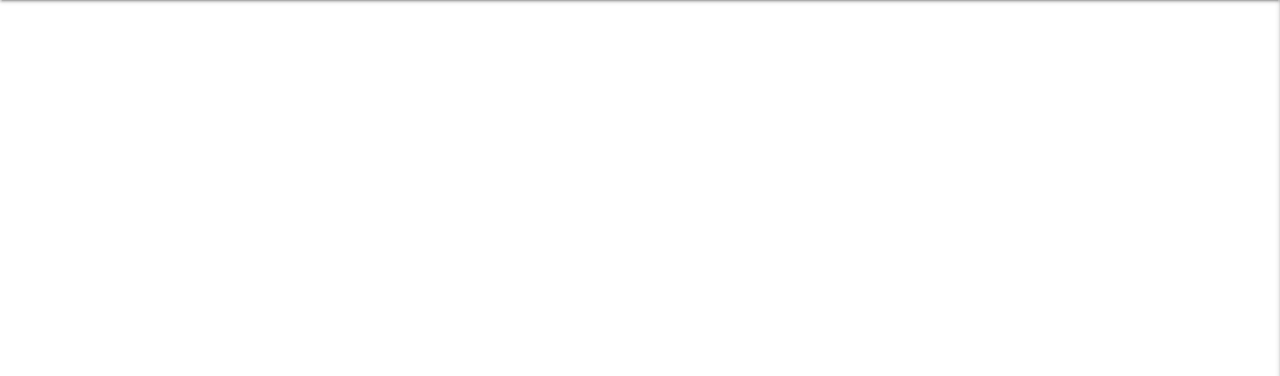
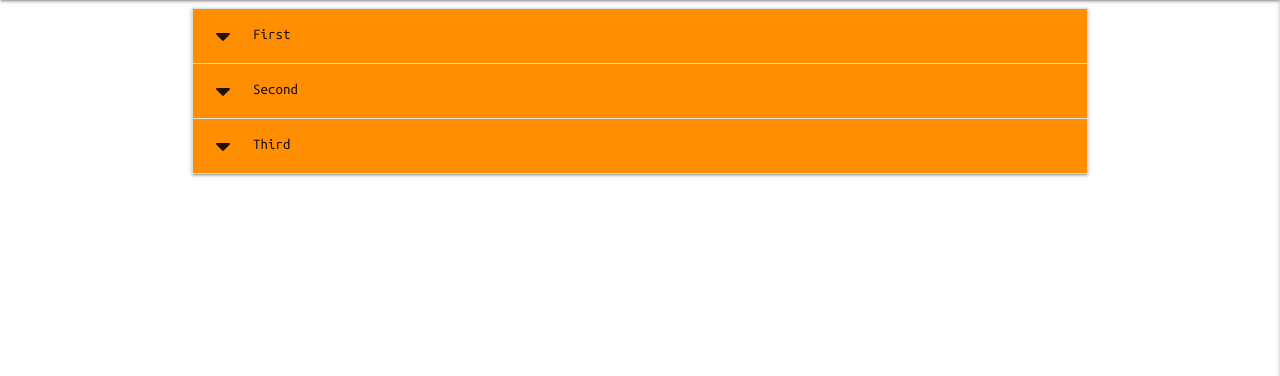
Before and after one commit to GreigBenton/Milestone_project_3, a Flask app: page / in a window 1280 px wide. Shown: the part 64-440 px from the top of the page. Run offline with Flask 2, Linux system fonts and the light colour scheme; data that the repository does not hold is empty; some libraries are stand-ins or nearby versions; some web fonts are replaced.

Commit message:
Add collapsible container for books/data

```diff
--- a/static/js/script.js
+++ b/static/js/script.js
@@ -1,3 +1,4 @@
 $(document).ready(function(){
     $('.sidenav').sidenav({edge: "right"});
+    $('.collapsible').collapsible();
 });
--- a/templates/books.html
+++ b/templates/books.html
@@ -10,4 +10,19 @@
         {{ book.book_link }}<br>
     {% endfor %}
 
+    <ul class="collapsible">
+        <li>
+            <div class="collapsible-header amber darken-3"><i class="fas fa-caret-down"></i>First</div>
+            <div class="collapsible-body"><span>Lorem ipsum dolor sit amet.</span></div>
+        </li>
+        <li>
+            <div class="collapsible-header amber darken-3"><i class="fas fa-caret-down"></i>Second</div>
+            <div class="collapsible-body"><span>Lorem ipsum dolor sit amet.</span></div>
+        </li>
+        <li>
+            <div class="collapsible-header amber darken-3"><i class="fas fa-caret-down"></i>Third</div>
+            <div class="collapsible-body"><span>Lorem ipsum dolor sit amet.</span></div>
+        </li>
+      </ul>
+
 {% endblock %}
```
